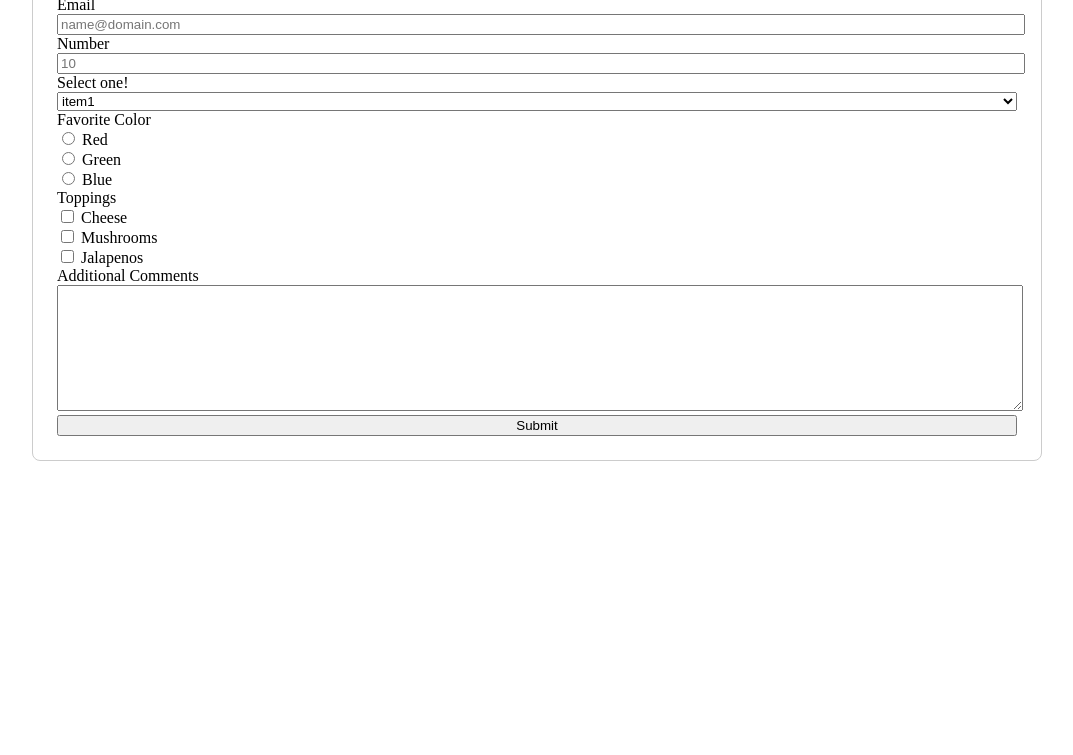
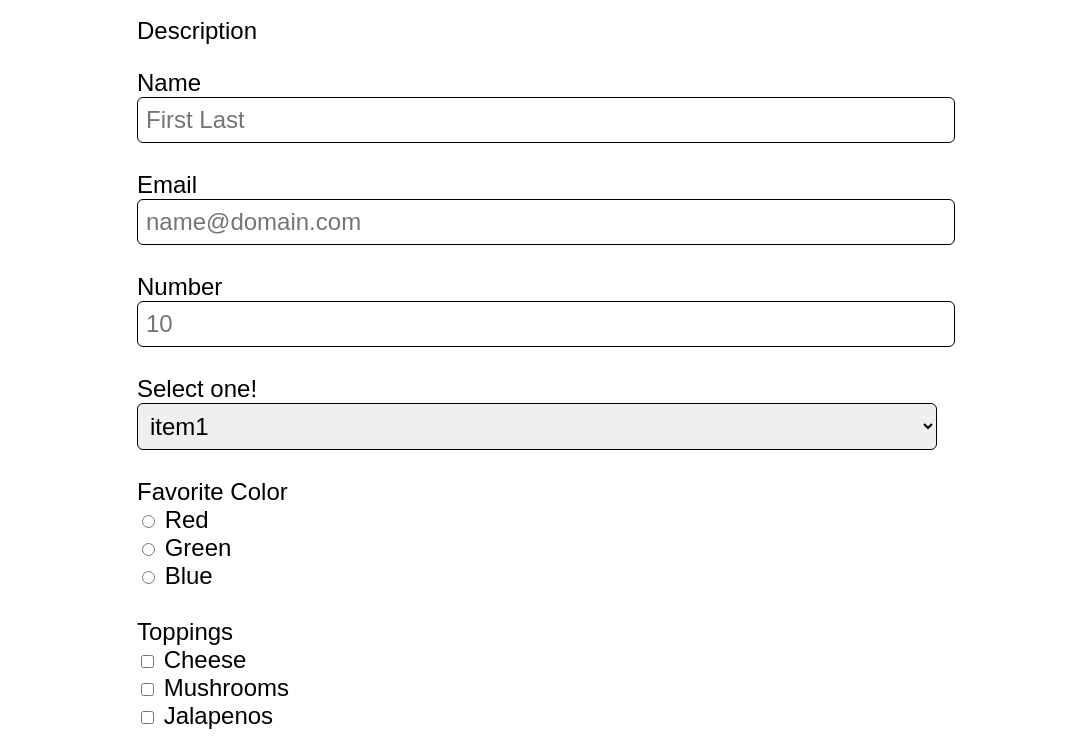
Before and after one commit to rotyflo/survey, a plain HTML site: page index.html in a window 1280 px wide. Shown: the part 182-937 px from the top of the page, without its empty margins (103-1176 px from the left). Before the commit the page ends 800 px from the top, so only its background shows below. Drawn offline with Linux system fonts and the light colour scheme.

Commit message:
Clean style up a little more

```diff
--- a/css/main.css
+++ b/css/main.css
@@ -1,9 +1,17 @@
 body {
-  max-width: 960px;
+  max-width: 800px;
   margin: auto;
-  padding: 24px;
-  border: 1px solid #ccc;
-  border-radius: 8px;
+  padding: 80px 40px;
+  font-size: 24px;
+  font-family: sans-serif;
+}
+
+input, textarea, button, select {
+  font-size: 24px;
+  border: 1px solid #000;
+  border-radius: 6px;
+  font-family: sans-serif;
+  padding: 8px;
 }
 
 .wide {
@@ -15,3 +23,7 @@ body {
 #number-label {
   margin: 12px 0;
 }
+
+button {
+  background-color: #eee;
+}
```
Also changed, not shown: index.html (+6 -8 lines).
